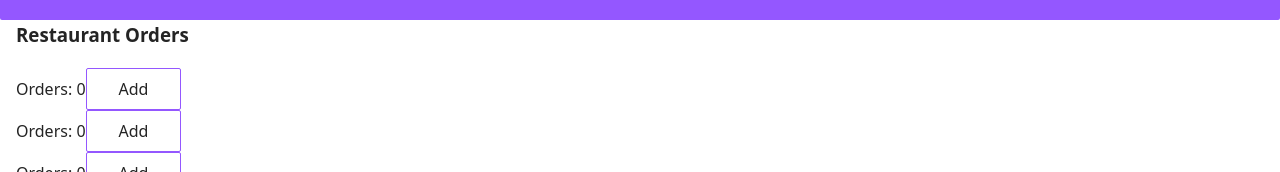
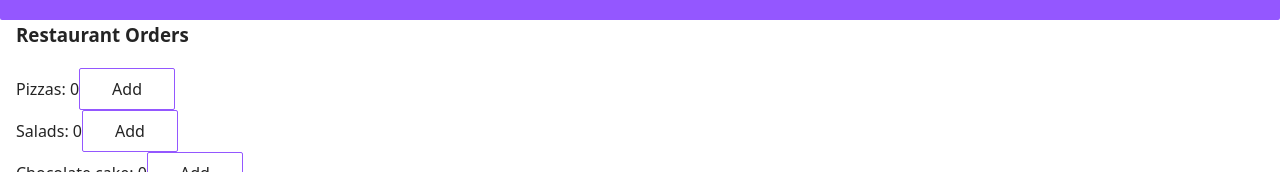
Before and after one commit to CodeYourFuture/React-Module-Project, a React (Vite) app: page / in a window 1280 px wide. Shown: the part 780-952 px from the top of the page. Built offline with nearby package versions, Linux system fonts and the light colour scheme.

Commit message:
ordertype props passed to li element

```diff
--- a/src/components/Order/Order.jsx
+++ b/src/components/Order/Order.jsx
@@ -1,7 +1,7 @@
 import RestaurantButton from "../RestaurantButton/RestaurantButton";
 import React, { useState } from "react";
 
-export default function Order() {
+export default function Order({ orderType }) {
   const [orders, setOrders] = useState(0);
   const handleAddOrder = () => {
     setOrders(orders + 1);
@@ -9,7 +9,7 @@ export default function Order() {
 
   return (
     <li className="restaurant__item">
-      Orders: {orders}
+      {orderType}: {orders}
       <RestaurantButton handleAddOrder={handleAddOrder} />
     </li>
   );
```
